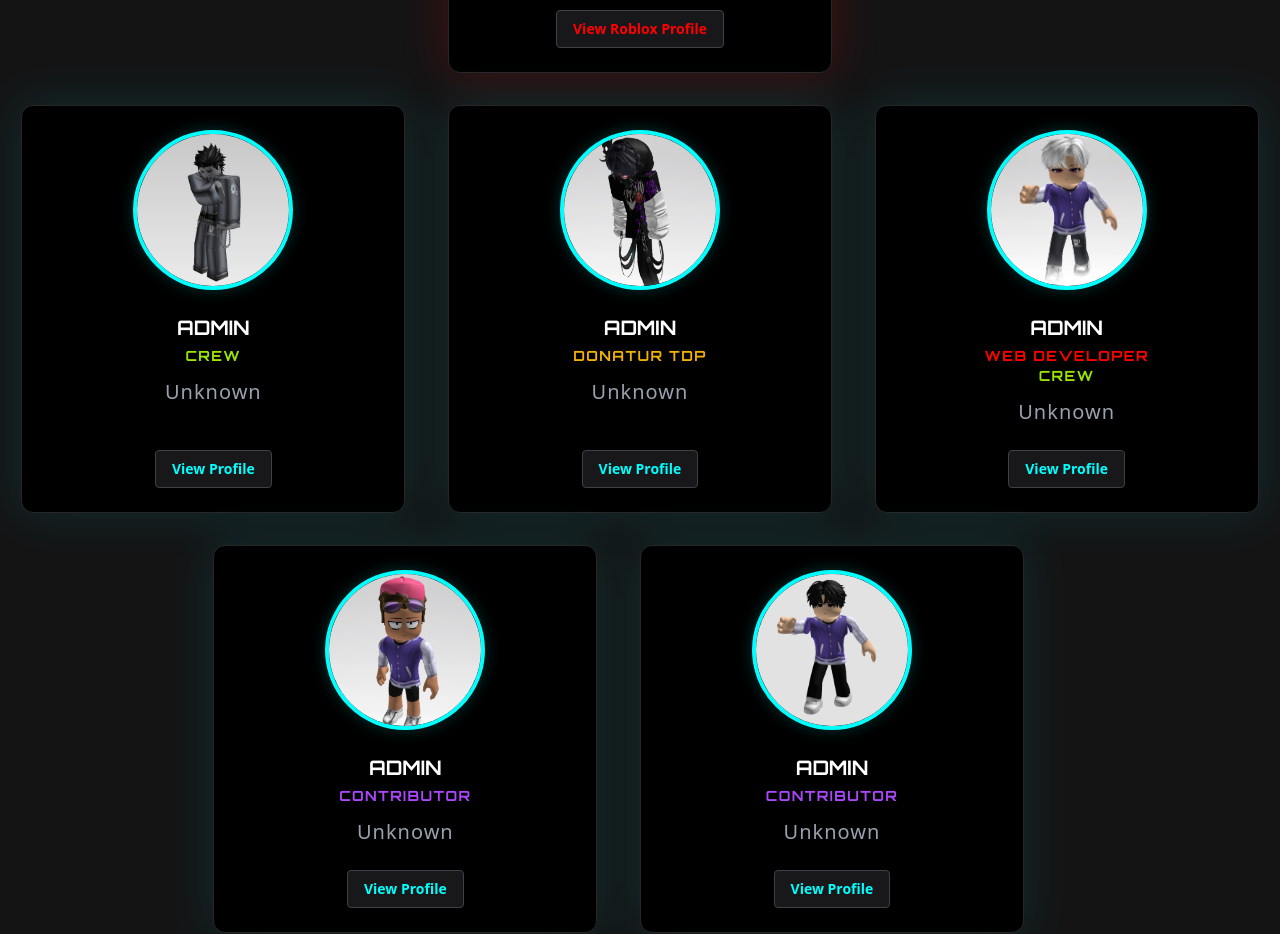
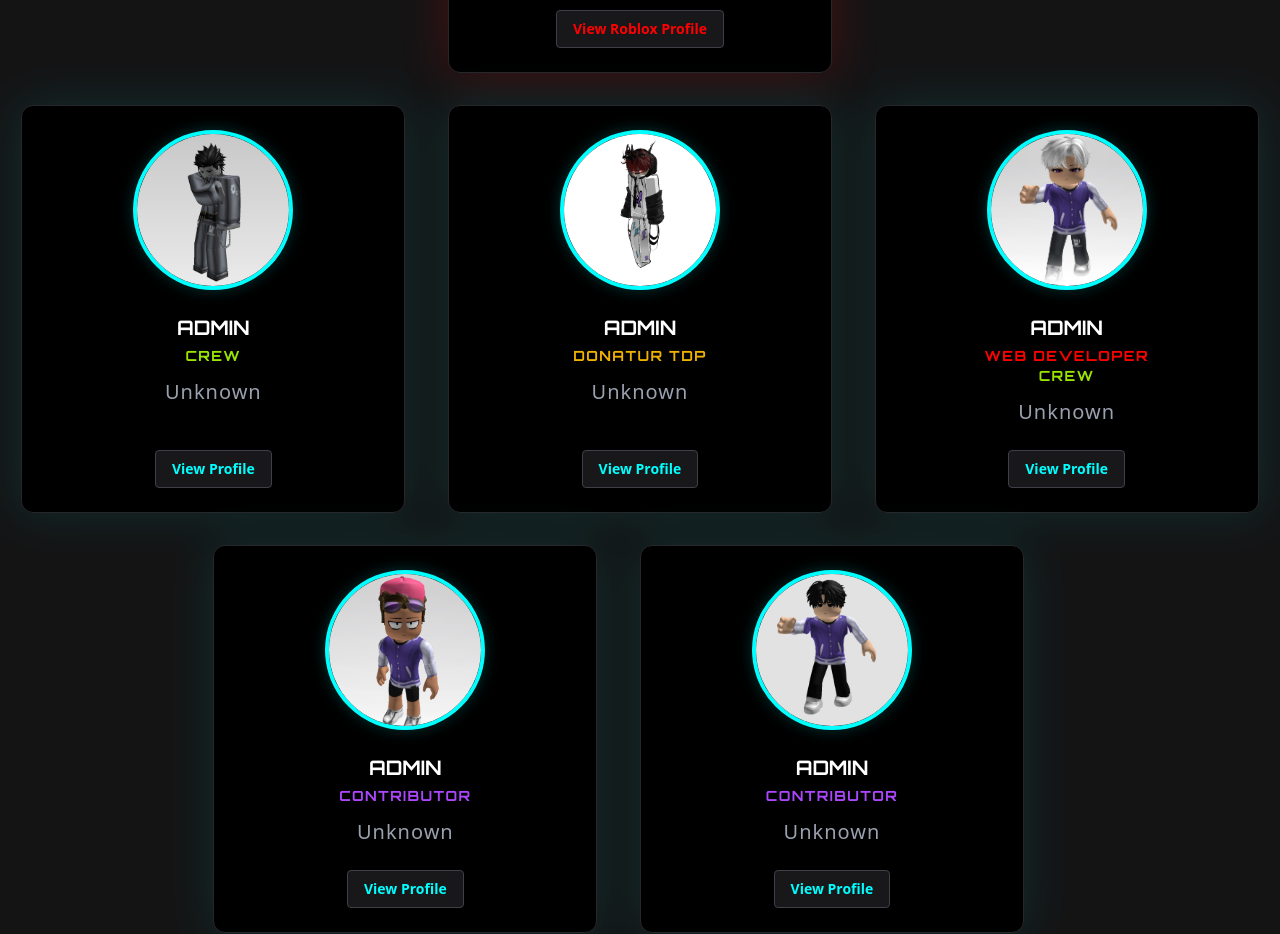
Before and after one commit to sleepyarya/TdpStore, a Vue app: page / in a window 1280 px wide. Shown: the part 3900-4834 px from the top of the page. Built offline with nearby package versions, Linux system fonts and the light colour scheme; no server answers.

Commit message:
changing archi's photo profile

```diff
--- a/src/App.vue
+++ b/src/App.vue
@@ -240,7 +240,7 @@
              <div class="relative bg-black border border-zinc-800 p-6 rounded-xl hover:border-neon-blue transition-all duration-300 transform group-hover:-translate-y-2 h-full flex flex-col justify-between">
                 <div>
                   <div class="w-40 h-40 mx-auto mb-6 rounded-full overflow-hidden border-4 border-neon-blue shadow-[0_0_15px_rgba(0,255,255,0.2)]">
-                    <img :src="admin2Img" alt="Admin 2" class="w-full h-full object-cover transform group-hover:scale-110 transition-transform duration-500" />
+                    <img :src="admin2Img" alt="Admin 2" class="w-full h-full object-cover transform group-hover:scale-110 transition-transform duration-500 bg-white" />
                   </div>
                   <h3 class="text-xl font-racing font-bold text-center text-white">ADMIN</h3>
                   <p class="text-sm font-racing font-bold text-center text-yellow-500 mb-3 mt-1 tracking-widest uppercase">Donatur TDP</p>
```
Also changed, not shown: src/assets/admin2.png.
